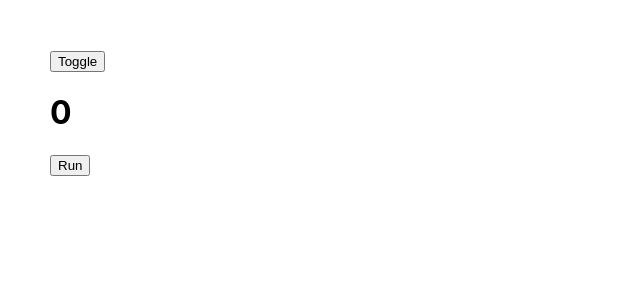
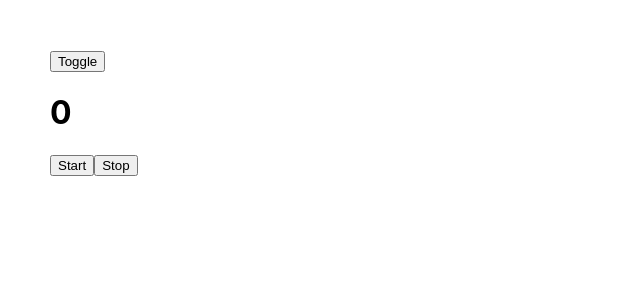
Before and after one commit to DaiCatPhan/Hooks, a React (Create React App) app: page / in a window 1280 px wide. Both pictures are taken after a click on the button "Toggle". Shown: the top 300 px of the page, without its empty margins (0-640 px from the left). Built offline with nearby package versions, Linux system fonts and the light colour scheme.

Commit message:
64. useRef hook-demso

```diff
--- a/src/Content.jsx
+++ b/src/Content.jsx
@@ -1,27 +1,28 @@
-import {   useLayoutEffect, useState } from "react";
-
+import {  useRef, useState } from "react";
 
 
 function Content() {
 
+    let timerId = useRef()
+
+
     const [count , setCount] = useState(0)
 
-    useLayoutEffect(()=> {
-        if(count > 3){
-            setCount(0)
-        }
-    },[count])
+    const handleStart = () => {
+        timerId.current = setInterval(() => {
+            setCount(prev => prev - 1)
+        },1000)
+    }
 
-    const handleRun = () => {
-        setCount(prev => prev + 1)
+    const handleStop = () => {
+        clearInterval(timerId.current)
     }
 
     return (
-
-
         <>
             <h1>{count}</h1>
-            <button onClick={handleRun}>Run</button>
+            <button onClick={handleStart}>Start</button>
+            <button onClick={handleStop}>Stop</button>
         </>
      );
 }
```
